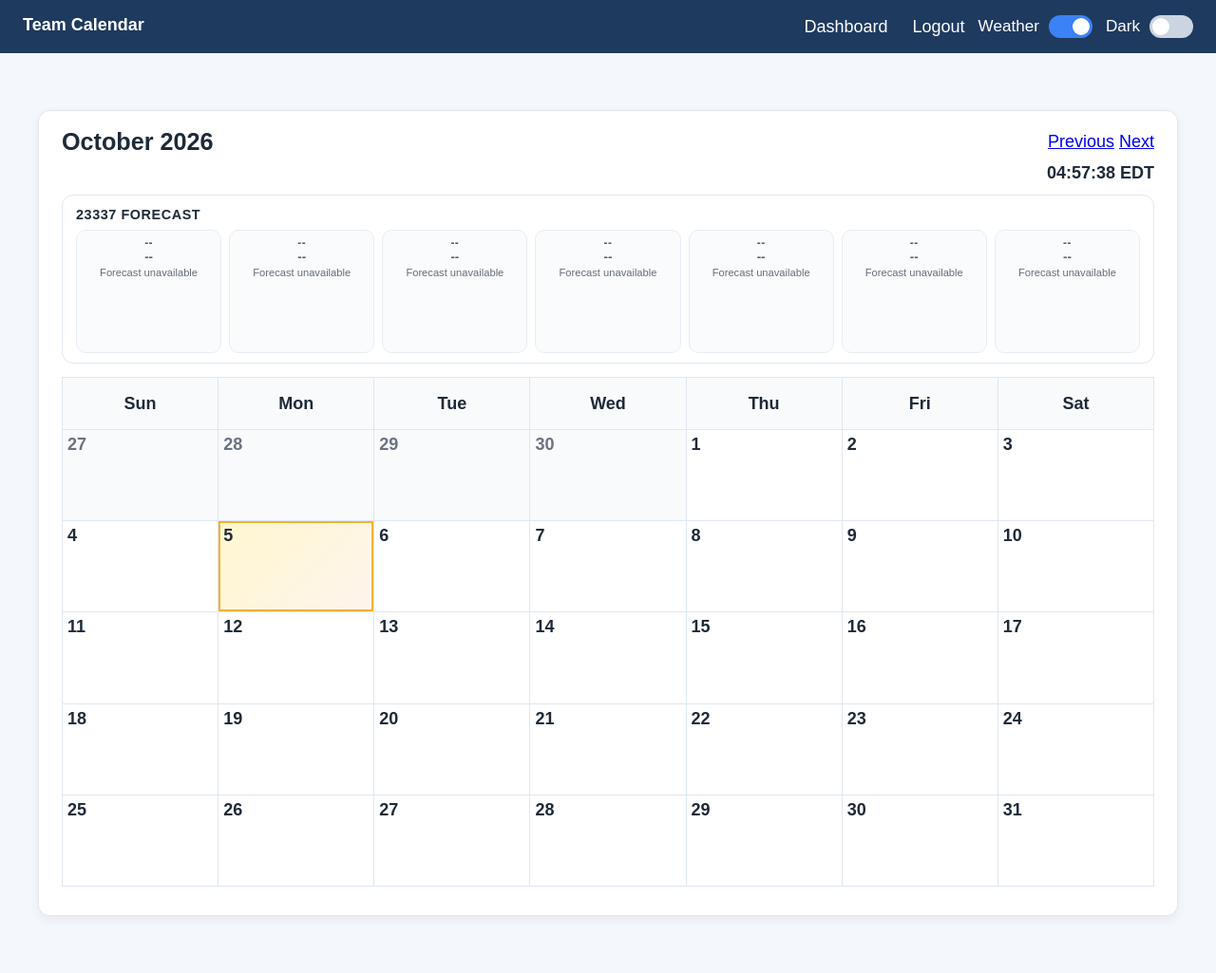
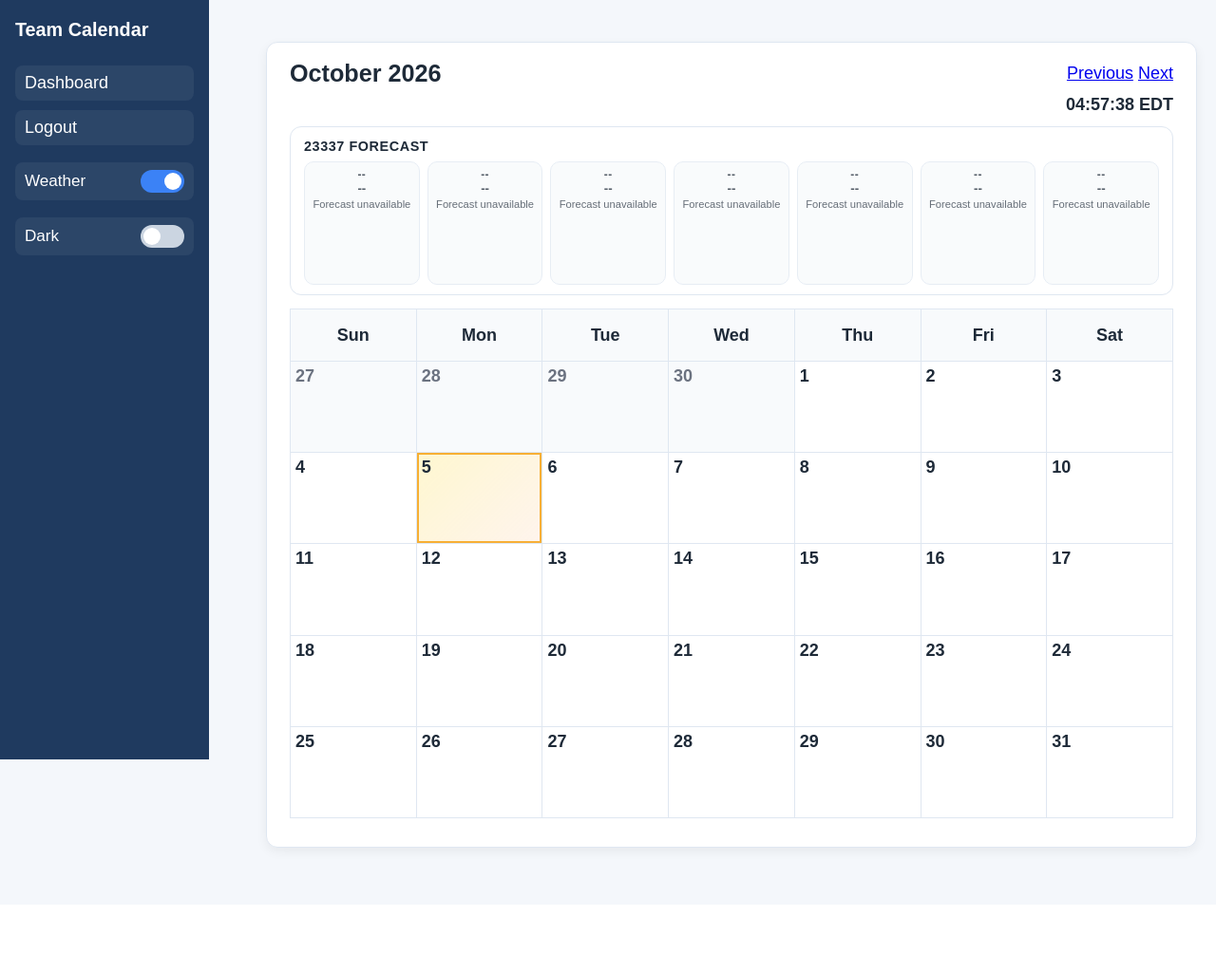
Before and after one commit to orbitshift/calendar-app, a Flask app: page /dashboard in a window 1280 px wide. Shown: the whole page at 95% size. After the commit the page ends 903 px from the top, so only its background shows below. Run offline with Flask 3, Linux system fonts and the light colour scheme; a user stored in the database is signed in; data comes from the database, SQL or seed files in the repository; data that the repository does not hold is empty.

Commit message:
Move controls into left sidebar

```diff
--- a/templates/base.html
+++ b/templates/base.html
@@ -200,10 +200,43 @@
         0% { transform: translateX(-10px); }
         100% { transform: translateX(10px); }
       }
-      .container { max-width: 1200px; margin: 40px auto; padding: 20px; }
+      .container {
+        max-width: calc(100vw - 290px);
+        margin: 24px 0 40px 260px;
+        padding: 20px;
+      }
       .card { background: var(--panel); border: 1px solid var(--panel-border); border-radius: 12px; padding: 24px; box-shadow: 0 4px 12px rgba(0,0,0,0.06); }
-      nav { display: flex; justify-content: space-between; padding: 16px 24px; background: var(--header-bg); color: white; }
-      nav a { color: white; text-decoration: none; margin-left: 12px; }
+      nav {
+        position: fixed;
+        left: 0;
+        top: 0;
+        width: 220px;
+        height: 100vh;
+        display: flex;
+        flex-direction: column;
+        gap: 18px;
+        padding: 20px 16px;
+        background: var(--header-bg);
+        color: white;
+        box-sizing: border-box;
+      }
+      nav .brand {
+        font-size: 1.1rem;
+        font-weight: 700;
+        margin-bottom: 8px;
+      }
+      nav .nav-links {
+        display: flex;
+        flex-direction: column;
+        gap: 10px;
+      }
+      nav a {
+        color: white;
+        text-decoration: none;
+        padding: 8px 10px;
+        border-radius: 8px;
+        background: rgba(255,255,255,0.06);
+      }
       form { display: flex; flex-direction: column; gap: 12px; }
       input, textarea, select { padding: 10px; border: 1px solid var(--input-border); border-radius: 8px; background: var(--input-bg); color: var(--text); font-size: 1rem; }
       button { background: #2a7ae2; color: white; border: none; border-radius: 8px; padding: 10px 16px; cursor: pointer; font-size: 1rem; }
@@ -252,10 +285,16 @@
         overflow-wrap: anywhere;
       }
       .mode-toggle {
-        display: flex; align-items: center; gap: 10px; color: white; font-size: 0.95rem;
+        display: flex; align-items: center; justify-content: space-between; gap: 10px; color: white; font-size: 0.95rem;
+        padding: 8px 10px;
+        border-radius: 8px;
+        background: rgba(255,255,255,0.06);
       }
       .weather-toggle {
-        display: flex; align-items: center; gap: 10px; color: white; font-size: 0.95rem;
+        display: flex; align-items: center; justify-content: space-between; gap: 10px; color: white; font-size: 0.95rem;
+        padding: 8px 10px;
+        border-radius: 8px;
+        background: rgba(255,255,255,0.06);
       }
       .switch {
         position: relative; display: inline-block; width: 46px; height: 24px;
@@ -279,8 +318,8 @@
   <body class="{% if weather_theme %}weather-theme-{{ weather_theme }}{% endif %}">
     <canvas id="weather-canvas" class="weather-canvas" aria-hidden="true"></canvas>
     <nav>
-      <div><strong>Team Calendar</strong></div>
-      <div style="display:flex; align-items:center; gap:14px;">
+      <div class="brand">Team Calendar</div>
+      <div class="nav-links">
         {% if current_user.is_authenticated %}
           <a href="{{ url_for('dashboard') }}">Dashboard</a>
           <a href="{{ url_for('logout') }}">Logout</a>
@@ -288,6 +327,7 @@
           <a href="{{ url_for('login') }}">Login</a>
           <a href="{{ url_for('register') }}">Register</a>
         {% endif %}
+      </div>
       <div class="weather-toggle">
         <span>Weather</span>
         <label class="switch">
@@ -301,7 +341,6 @@
           <input type="checkbox" id="darkModeToggle">
           <span class="slider"></span>
         </label>
-        </div>
       </div>
     </nav>
 
```
Lines whose indentation alone changed are shown as unchanged.
